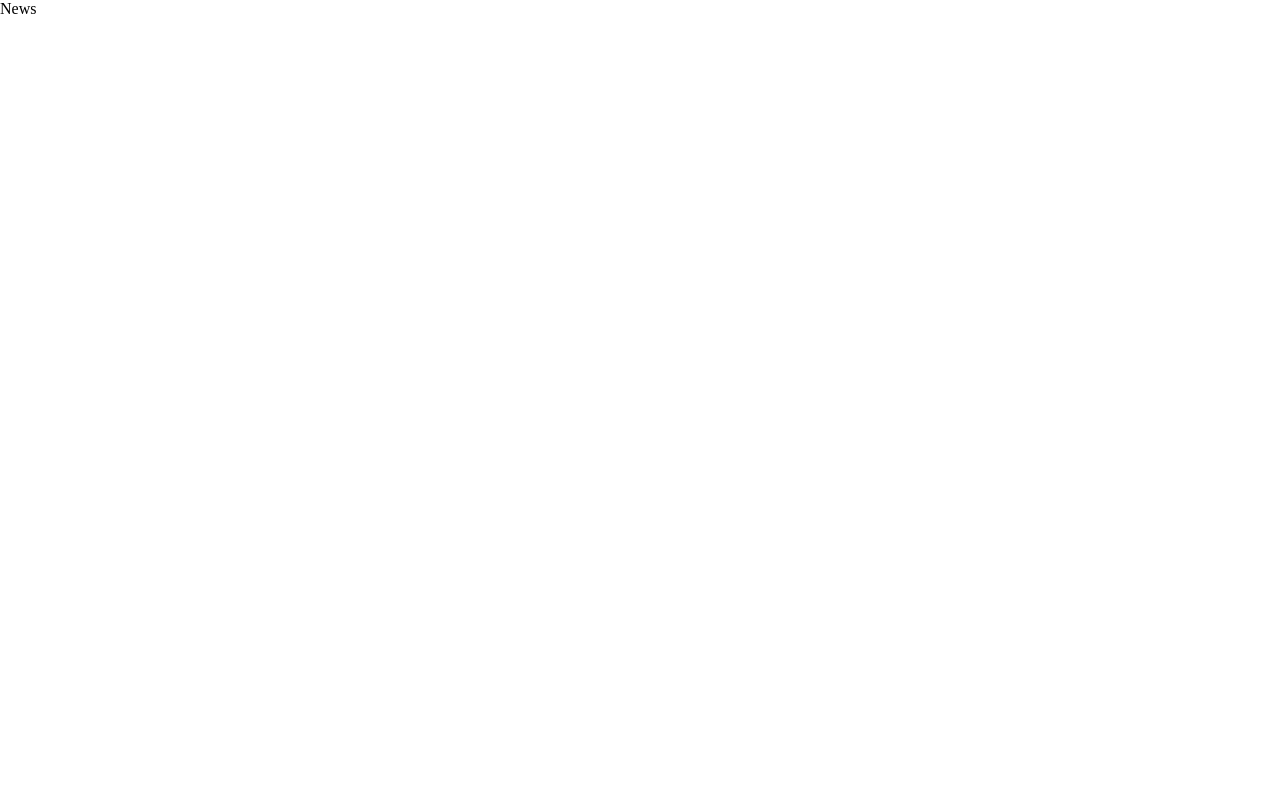
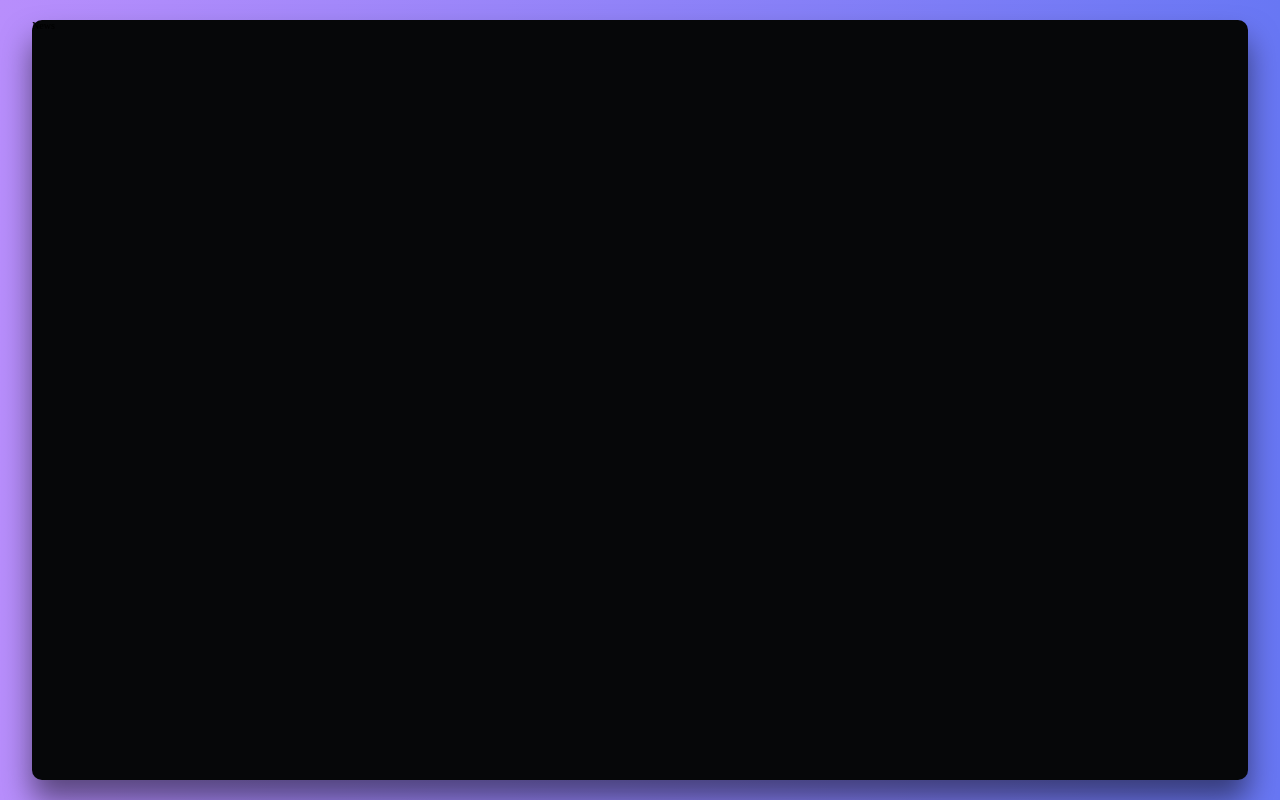
Before and after one commit to UtkarshRaghuvansh1/news-and-blogs-react, a React (Vite) app: page / in a window 1280 px wide. Built offline with nearby package versions, Linux system fonts and the light colour scheme.

Commit message:
Added styling to news component of app, imported fontawsome

```diff
--- a/index.html
+++ b/index.html
@@ -3,6 +3,13 @@
   <head>
     <meta charset="UTF-8" />
     <meta name="viewport" content="width=device-width, initial-scale=1.0" />
+    <link
+      rel="stylesheet"
+      href="https://cdnjs.cloudflare.com/ajax/libs/font-awesome/7.0.1/css/all.min.css"
+      integrity="sha512-2SwdPD6INVrV/lHTZbO2nodKhrnDdJK9/kg2XD1r9uGqPo1cUbujc+IYdlYdEErWNu69gVcYgdxlmVmzTWnetw=="
+      crossorigin="anonymous"
+      referrerpolicy="no-referrer"
+    />
     <title>News & Blogs</title>
   </head>
   <body>
--- a/src/index.css
+++ b/src/index.css
@@ -8,3 +8,24 @@
   text-decoration: none;
   font-size: "kanit", "sans-serif";
 }
+
+/* Reducing font-size of 1 rem to 10px */
+html {
+  font-size: 62.5%;
+}
+
+.container {
+  width: 100%;
+  height: 100vh;
+  background: linear-gradient(to right, #b88efc, #6877f4);
+  /* move content to center  */
+  display: grid;
+  place-items: center;
+}
+.news-and-blog {
+  width: 95vw; /*95%*/
+  height: 95vmin; /* Minimum (dimesion of width of screen, diemsion of height of screen) */
+  background-color: #060709;
+  box-shadow: 0 2rem 3rem rgba(0, 0, 0, 0.5);
+  border-radius: 1rem; /* 10px */
+}
```
